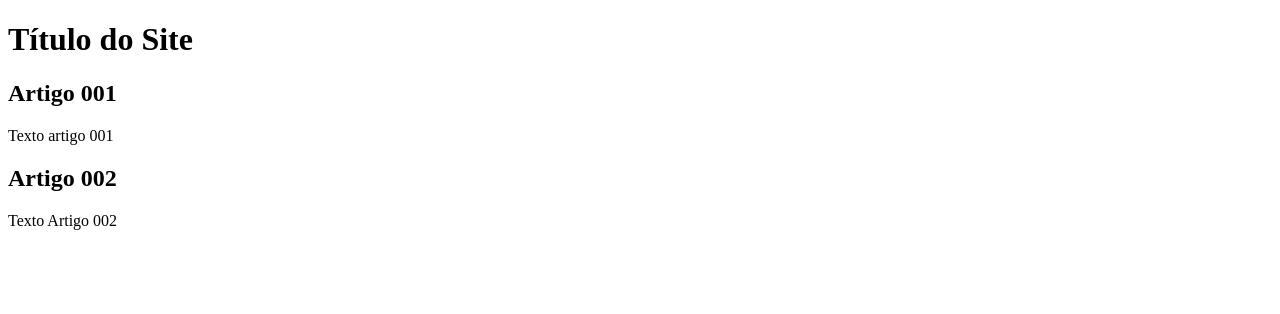
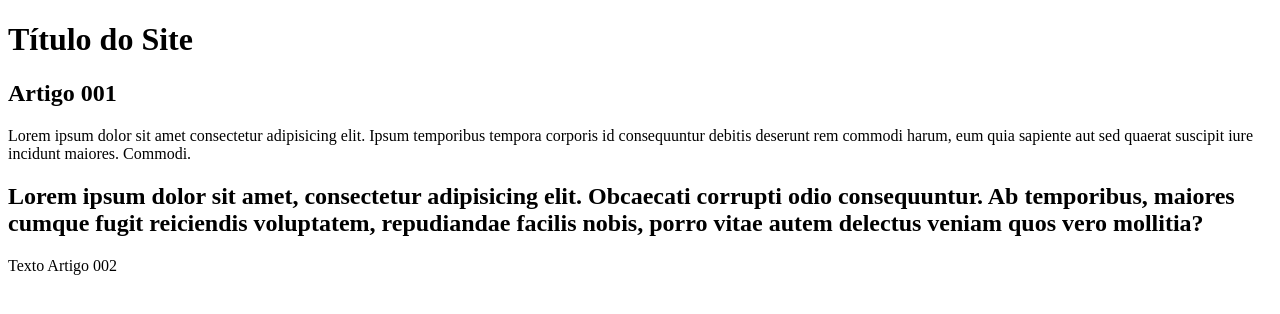
Before and after one commit to oCereza/projeto-site, a plain HTML site: page index.html in a window 1280 px wide. Drawn offline with Linux system fonts and the light colour scheme.

Commit message:
comecei a escrever conteúdo

```diff
--- a/index.html
+++ b/index.html
@@ -13,10 +13,10 @@
         </header>
         <article>
             <h2>Artigo 001</h2>
-            <p>Texto artigo 001</p>
+            <p>Lorem ipsum dolor sit amet consectetur adipisicing elit. Ipsum temporibus tempora corporis id consequuntur debitis deserunt rem commodi harum, eum quia sapiente aut sed quaerat suscipit iure incidunt maiores. Commodi.</p>
         </article>
         <article>
-            <h2>Artigo 002</h2>
+            <h2>Lorem ipsum dolor sit amet, consectetur adipisicing elit. Obcaecati corrupti odio consequuntur. Ab temporibus, maiores cumque fugit reiciendis voluptatem, repudiandae facilis nobis, porro vitae autem delectus veniam quos vero mollitia?</h2>
             <p>Texto Artigo 002</p>
         </article>
     </main>
```
